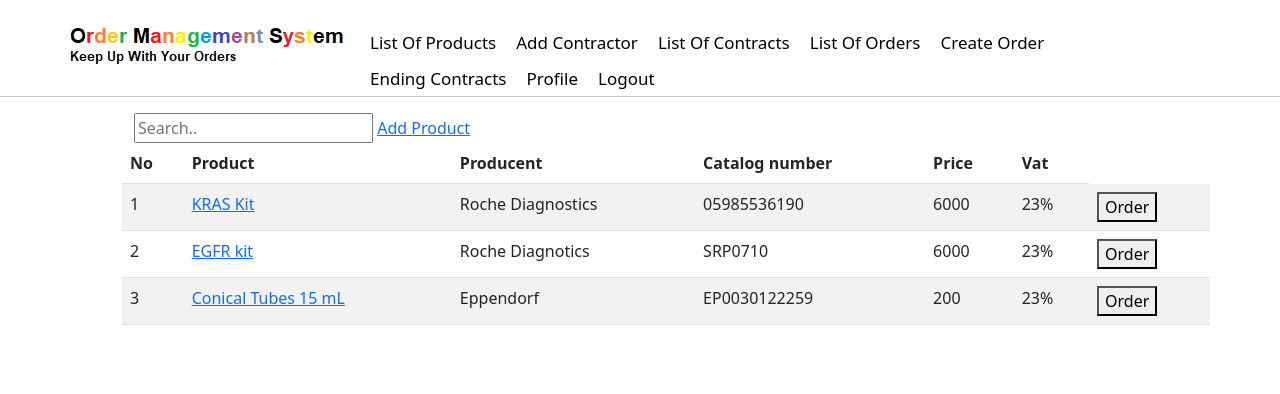
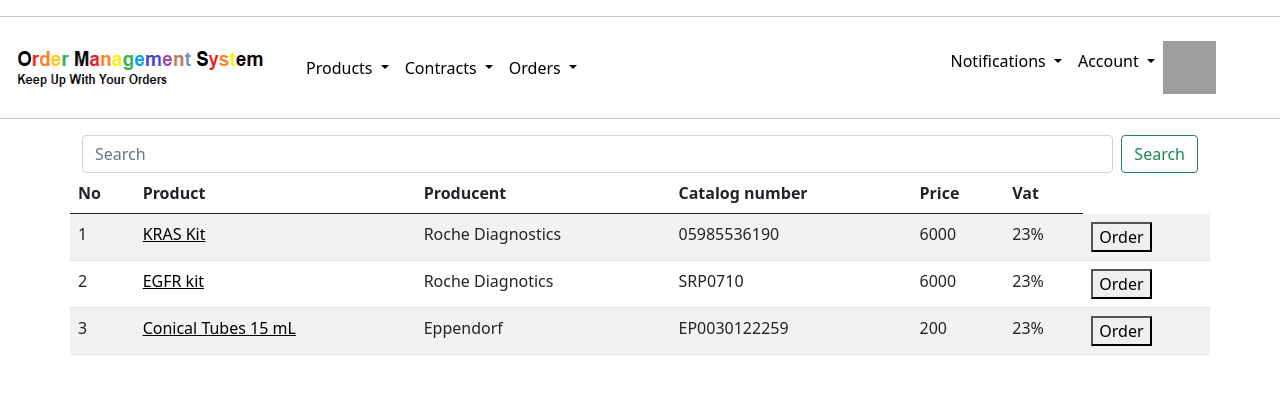
Before and after one commit to Jaga-bla/OrderManagement, a Django app: page /products/ in a window 1280 px wide. Shown: the top 394 px of the page. Run offline with Django 4.2, Linux system fonts and the light colour scheme; a user stored in the database is signed in; data comes from the database, SQL or seed files in the repository; both versions use the stored data as it was after the commit; grey boxes are pictures that could not be loaded.

Commit message:
base correction

```diff
--- a/layout/static/layout/static.css
+++ b/layout/static/layout/static.css
@@ -1,60 +1,15 @@
-body{
-    background-color: white;
+nav .navbar-nav li a{
+  color: rgb(0, 0, 0) !important;
 }
+
+a{
+  color: rgb(0, 0, 0) !important;
+}
+
+nav .container-fluid{
+  padding-right: 5%;
+}
+
 #logo{
-    display: inline-block;
-    vertical-align: middle;
-    text-align: left;
+  padding-right: 10%;
 }
-.navbar {
-    top: 0;
-    width: 100%;
-    position:fixed;
-    overflow: hidden;
-    float: none;
-}
-.container-flow{
-  padding-left: 5%;
-  overflow: hidden;
-  display: inside;
-  top: 0;
-  width: 100%;
-}
-.navbar-collapse{
-  padding:1%
-}
-.navbar a {
-    float: left;
-    display: block;
-    color: black;
-    text-align: center;
-    padding-top: 10px;
-    padding-right: 20px;
-    text-decoration: none;
-    font-size: 17px;
-  }
-
-  .navbar-nav a:hover {
-    color: black;
-  }
-
-  .navbar-nav a.active {
-    color: white;
-  }
-  .navbar-left-side{
-    position: left;
-    display: inline-block;
-    vertical-align: middle;
-    text-align: left;
-  }
-  body {
-    padding-top: 80px;
-  }
-  @media (max-width: 979px) {
-    body {
-      padding-top: 0px;
-    }
-  }
-  .container{
-    padding-left: 5%;
-  }
--- a/layout/templates/layout/base.html
+++ b/layout/templates/layout/base.html
@@ -1,57 +1,97 @@
 {% load static %}
+
 <!DOCTYPE html>
-<html>
+<html lang="en">
 <head>
-
-    <!-- Required meta tags -->
-    <meta charset="utf-8">
-    <meta name="viewport" content="width=device-width, initial-scale=1, shrink-to-fit=no">
-    <link href="https://cdn.jsdelivr.net/npm/bootstrap@5.2.3/dist/css/bootstrap.min.css" rel="stylesheet" integrity="sha384-rbsA2VBKQhggwzxH7pPCaAqO46MgnOM80zW1RWuH61DGLwZJEdK2Kadq2F9CUG65" crossorigin="anonymous">
-    <!-- CSS -->
   <link rel="stylesheet" type="text/css" href="{% static 'layout/static.css' %}">
-
 	{% if title %}
     <title>Order Manager - {{ title }}</title>
   {% else %}
     <title>Order Manager</title>
   {% endif %}
+	<meta charset="utf-8">
+	<meta name="viewport" content="width=device-width, initial-scale=1">
+	<link href="https://cdn.jsdelivr.net/npm/bootstrap@5.0.0/dist/css/bootstrap.min.css" rel="stylesheet" >
+    <script src="https://cdn.jsdelivr.net/npm/@popperjs/core@2.9.2/dist/umd/popper.min.js" ></script>
+    <script src="https://cdn.jsdelivr.net/npm/bootstrap@5.0.1/dist/js/bootstrap.min.js" integrity="sha384-Atwg2Pkwv9vp0ygtn1JAojH0nYbwNJLPhwyoVbhoPwBhjQPR5VtM2+xf0Uwh9KtT" crossorigin="anonymous"></script>
+
 </head>
 <hr>
 <body>
-    <header>
-        <nav class="navbar">
-          <hr>
-          <div class= "container-flow">
-            <div class="navbar-logo">
+	<nav class="navbar navbar-expand-lg bg-white">
+    <div class="container-fluid">
       <a href="{% url 'home' %}">
         <img id= "logo" src="{% static 'layout/data/OMS_LOGO.png' %}" alt="OMS-logo" height="53" width="286"/>
       </a>
+      <button class="navbar-toggler" type="button" data-bs-toggle="collapse" data-bs-target="#navbarScroll" aria-controls="navbarScroll" aria-expanded="false" aria-label="Toggle navigation">
+        <span class="navbar-toggler-icon"></span>
+      </button>
+      <div class="collapse navbar-collapse" id="navbarScroll">
+        <ul class="navbar-nav me-auto my-2 my-lg-0 navbar-nav-scroll" style="--bs-scroll-height: 100px;">
+          <li class="nav-item dropdown">
+            <a class="nav-link dropdown-toggle" href="#" role="button" data-bs-toggle="dropdown" aria-expanded="false">
+              Products
+            </a>
+            <ul class="dropdown-menu">
+              <li><a class="dropdown-item" href="#">List of Products</a></li>
+              <li><a class="dropdown-item" href="#">Add a Product</a></li>
+            </ul>
+          </li>
+          <li class="nav-item dropdown">
+            <a class="nav-link dropdown-toggle" href="#" role="button" data-bs-toggle="dropdown" aria-expanded="false">
+              Contracts
+            </a>
+            <ul class="dropdown-menu">
+              <li><a class="dropdown-item" href="#">List of Contracts</a></li>
+              <li><a class="dropdown-item" href="#">Add a Contract</a></li>
+              <li><hr class="dropdown-divider"></li>
+              <li><a class="dropdown-item" href="#">Add a Contractor</a></li>
+            </ul>
+          </li>
+          <li class="nav-item dropdown">
+            <a class="nav-link dropdown-toggle" href="#" role="button" data-bs-toggle="dropdown" aria-expanded="false">
+              Orders
+            </a>
+            <ul class="dropdown-menu">
+              <li><a class="dropdown-item" href="#">List of Orders</a></li>
+              <li><a class="dropdown-item" href="#">Make an Order</a></li>
+              <li><hr class="dropdown-divider"></li>
+              <li><a class="dropdown-item" href="#">Update an Order</a></li>
+            </ul>
+          </li>
+        </ul>
       </div>
-            <div class="navbar-collapse">
-              <div class= "navbar-middle">
-                {% if user.is_authenticated %}
-                <a class="nav-item" href="{% url 'products-list' %}">List Of Products</a>
-                <a class="nav-item" href="{% url 'contractor-create' %}">Add Contractor</a>
-                <a class="nav-item" href="{% url 'contracts-list' %}">List Of Contracts</a>
-                <a class="nav-item" href="{% url 'orders-list' %}">List Of Orders</a>
-                <a class="nav-item" href="{% url 'order-create' %}">Create Order</a>
-                {% endif %}
-              </div>
-              <!-- Navbar Right Side -->
-              <div class="navbar-left-side">
-                {% if user.is_authenticated %}
-                  <a class="nav-item" href="{% url 'contracts-end' %}">Ending Contracts</a>
-                  <a class="nav-item" href="{% url 'profile' %}">Profile</a>
-                  <a class="nav-item" href="{% url 'logout' %}">Logout</a>
-                {% else %}
-                  <a class="nav-item" href="{% url 'login' %}">Login</a>
-                  <a class="nav-item" href="{% url 'register' %}">Register</a>
-                {% endif %}
-              </div>
+      <div>
+        <ul class="navbar-nav me-auto my-2 my-lg-0 navbar-nav-scroll" style="--bs-scroll-height: 100px;">
+          <li class="nav-item dropdown">
+            <a class="nav-link dropdown-toggle" href="#" role="button" data-bs-toggle="dropdown" aria-expanded="false">
+              Notifications
+            </a>
+            <ul class="dropdown-menu">
+              <li><a class="dropdown-item" href="#">Contracts About to Expire</a></li>
+              <li><a class="dropdown-item" href="#">Your Contracts</a></li>
+              <li><a class="dropdown-item" href="#">Messages</a></li>
+            </ul>
+          </li>
+          <li class="nav-item dropdown">
+            <a class="nav-link dropdown-toggle" href="#" role="button" data-bs-toggle="dropdown" aria-expanded="false">
+              Account
+            </a>
+            <ul class="dropdown-menu">
+              <li><a class="dropdown-item" href="#">Settings</a></li>
+              <li><a class="dropdown-item" href="#">Make an Order</a></li>
+              <li><hr class="dropdown-divider"></li>
+              <li><a class="dropdown-item" href="#">Logout</a></li>
+            </ul>
+          </li>
+          <li class="nav-item">
+            <img src="#" alt="account-photo" height="53" width="53"/>
+          </li>
+        </ul>
       </div>
     </div>
   </nav>
-    </header>
+<hr>
   <main role="main" class="container">
     <div class="row">
       <div class="col-md-8">
@@ -66,11 +106,5 @@
       </div>
     </div>
   </main>
-
-    <!-- Optional JavaScript -->
-    <!-- jQuery first, then Popper.js, then Bootstrap JS -->
-    <script src="https://code.jquery.com/jquery-3.3.1.slim.min.js" integrity="sha384-q8i/X+965DzO0rT7abK41JStQIAqVgRVzpbzo5smXKp4YfRvH+8abtTE1Pi6jizo" crossorigin="anonymous"></script>
-    <script src="https://cdn.jsdelivr.net/npm/popper.js@1.14.7/dist/umd/popper.min.js" integrity="sha384-UO2eT0CpHqdSJQ6hJty5KVphtPhzWj9WO1clHTMGa3JDZwrnQq4sF86dIHNDz0W1" crossorigin="anonymous"></script>
-    <script src="https://cdn.jsdelivr.net/npm/bootstrap@4.3.1/dist/js/bootstrap.min.js" integrity="sha384-JjSmVgyd0p3pXB1rRibZUAYoIIy6OrQ6VrjIEaFf/nJGzIxFDsf4x0xIM+B07jRM" crossorigin="anonymous"></script>
 </body>
 </html>
--- a/layout/templates/layout/product_list.html
+++ b/layout/templates/layout/product_list.html
@@ -1,10 +1,10 @@
 {% extends "layout/base.html" %}
 {% block content %}
 </div>
-<div class ="topnav">
-    <input type="text" placeholder="Search..">
-    <a href="{% url 'product-create' %}">Add Product</a>
-</div>
+<form class="d-flex" role="search">
+    <input class="form-control me-2" type="search" placeholder="Search" aria-label="Search">
+    <button class="btn btn-outline-success" type="submit">Search</button>
+</form>
     <table class="table table-striped table-hover">
         <thead>
             <tr>
```
Also changed, not shown: db.sqlite3. Lines whose indentation alone changed are shown as unchanged.
